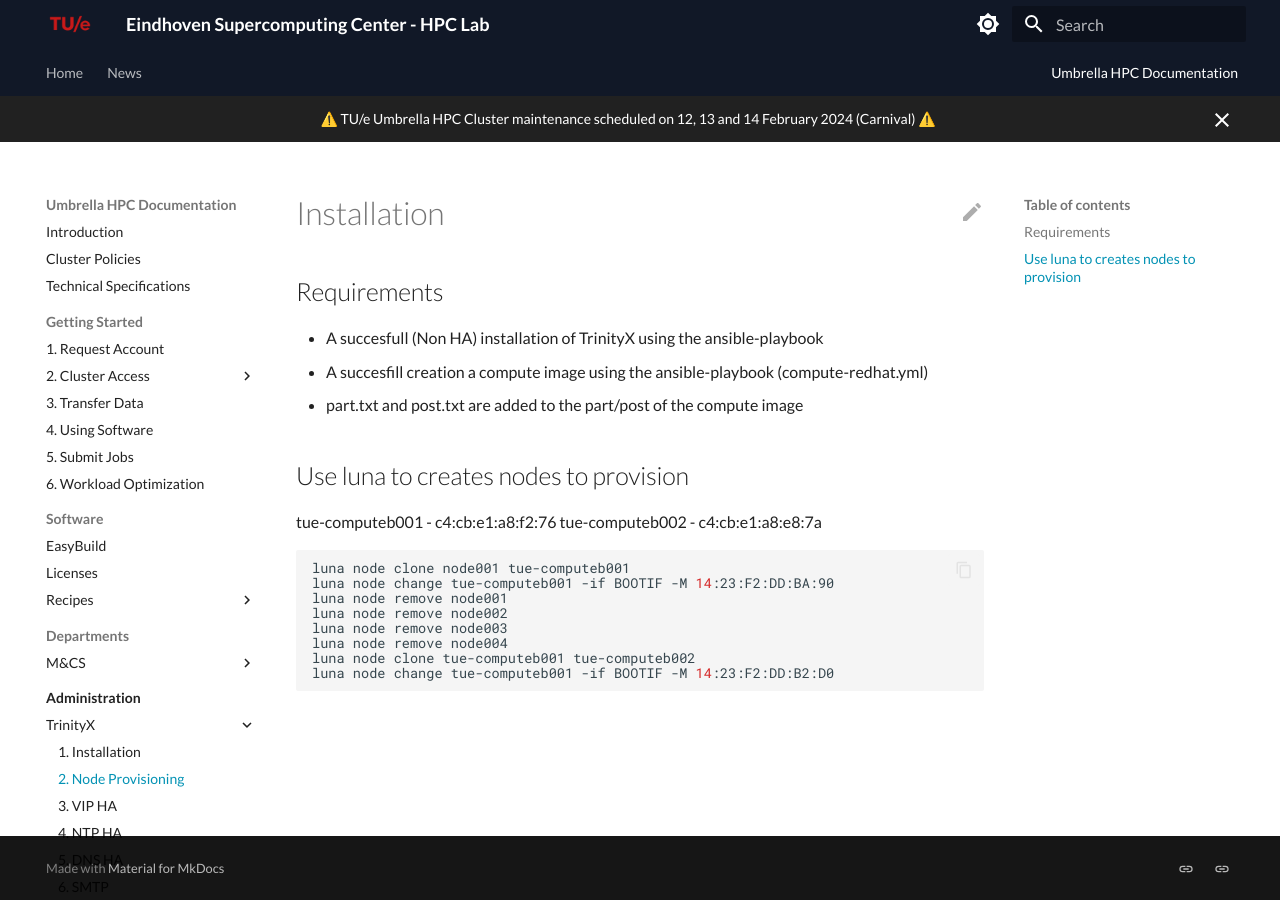
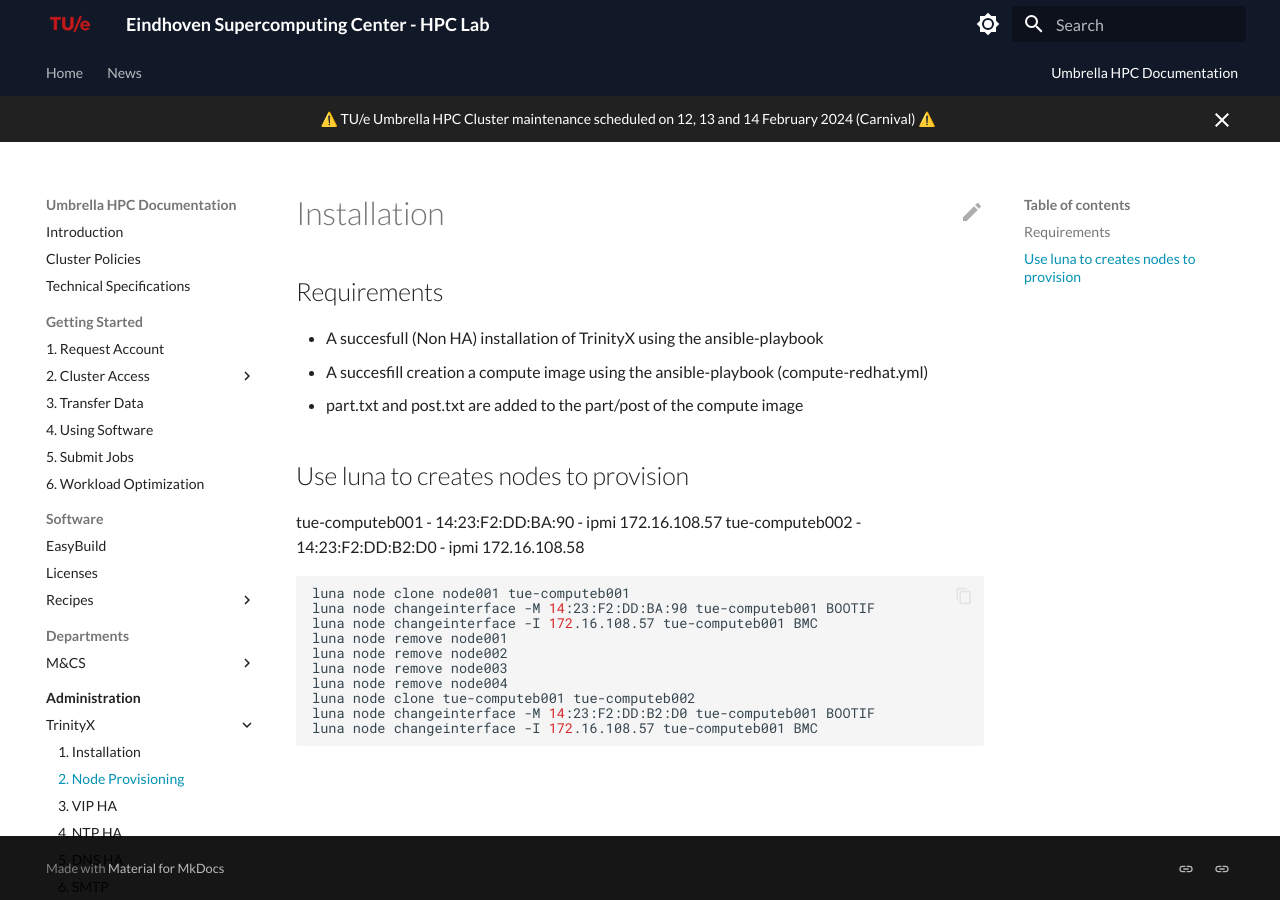
Before and after one commit to gferhpc/supercomputing.tue.nl, an MkDocs documentation site: the page built from pages/documentation/administration/trinityx/provisioning.md, in a window 1280 px wide. Built offline with MkDocs 1.6.1 and Material for MkDocs 9.7.7, drawn with Linux system fonts in a browser that asks for light colours.

Commit message:
Update provisioning.md

````diff
--- a/pages/documentation/administration/trinityx/provisioning.md
+++ b/pages/documentation/administration/trinityx/provisioning.md
@@ -8,16 +8,18 @@
 
 ## Use luna to creates nodes to provision
 
-tue-computeb001 - c4:cb:e1:a8:f2:76
-tue-computeb002 - c4:cb:e1:a8:e8:7a
+tue-computeb001 - 14:23:F2:DD:BA:90 - ipmi 172.16.108.57
+tue-computeb002 - 14:23:F2:DD:B2:D0 - ipmi 172.16.108.58
 
 ```shell
 luna node clone node001 tue-computeb001
-luna node change tue-computeb001 -if BOOTIF -M 14:23:F2:DD:BA:90
+luna node changeinterface -M 14:23:F2:DD:BA:90 tue-computeb001 BOOTIF
+luna node changeinterface -I 172.16.108.57 tue-computeb001 BMC
 luna node remove node001
 luna node remove node002
 luna node remove node003
 luna node remove node004
 luna node clone tue-computeb001 tue-computeb002
-luna node change tue-computeb001 -if BOOTIF -M 14:23:F2:DD:B2:D0
+luna node changeinterface -M 14:23:F2:DD:B2:D0 tue-computeb001 BOOTIF
+luna node changeinterface -I 172.16.108.57 tue-computeb001 BMC
 ```
````
